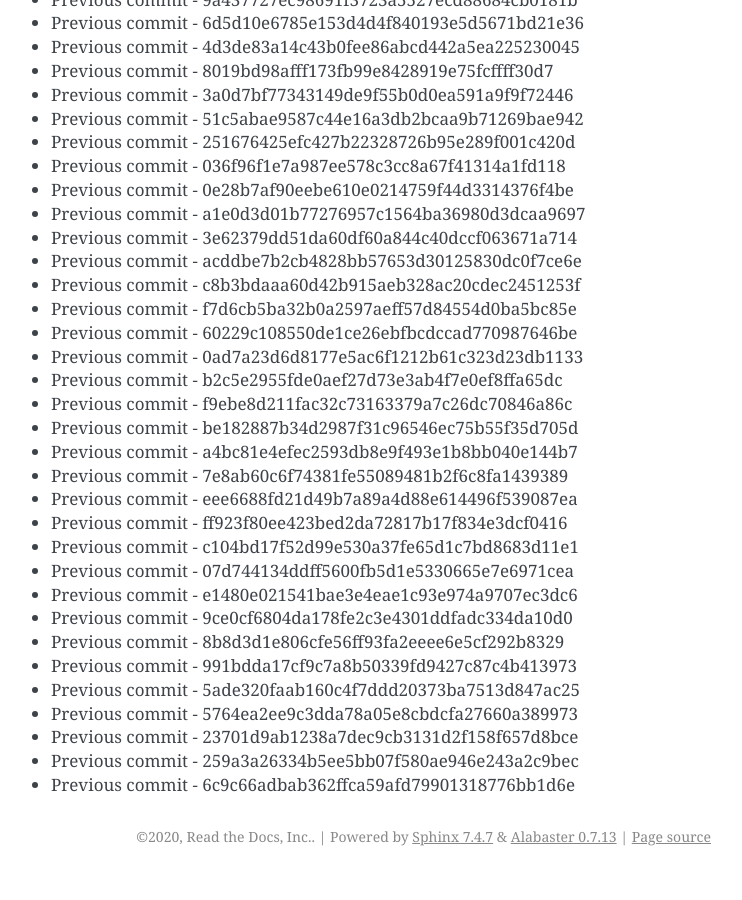
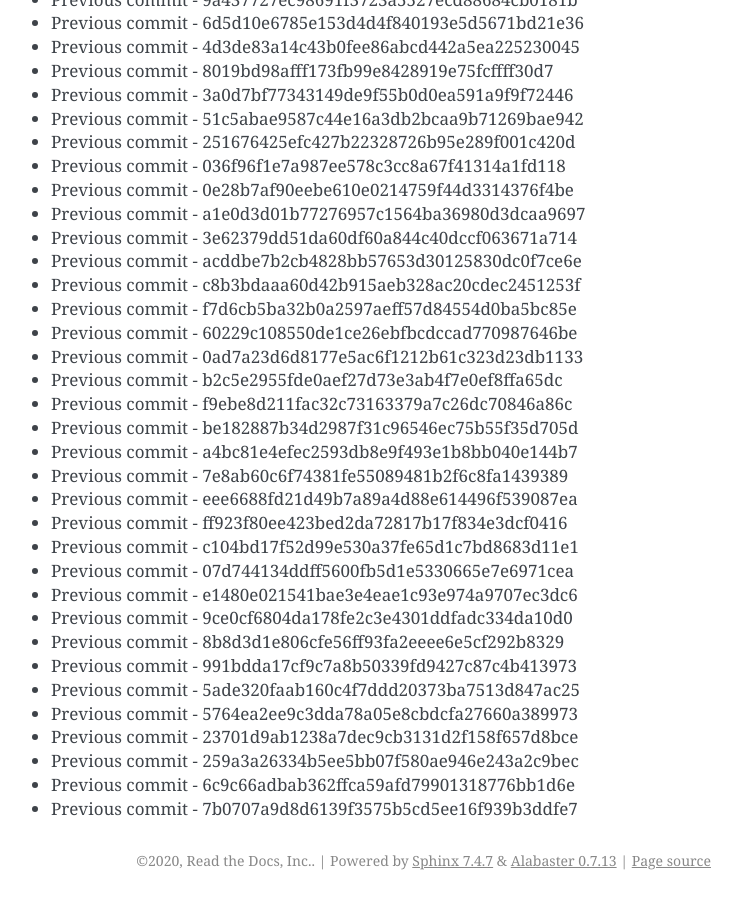
Before and after one commit to readthedocs/rtd-git-stresstest, a Sphinx documentation site: the page built from docs/updates.rst, in a window 1280 px wide and 900 px high, scrolled down 46798 px. Shown: the whole window, without its empty margins (399-1141 px from the left). Built offline with Sphinx 7.4.7, drawn with Linux system fonts in a browser that asks for light colours; before the commit the page ends 47674 px from its top, so only the background shows below that.

Commit message:
Generating commit from previous: 7b0707a9d8d6139f3575b5cd5ee16f939b3ddfe7

```diff
--- a/docs/updates.rst
+++ b/docs/updates.rst
@@ -1998,3 +1998,4 @@ It can be tested for any performance characteristics.
 * Previous commit - 23701d9ab1238a7dec9cb3131d2f158f657d8bce
 * Previous commit - 259a3a26334b5ee5bb07f580ae946e243a2c9bec
 * Previous commit - 6c9c66adbab362ffca59afd79901318776bb1d6e
+* Previous commit - 7b0707a9d8d6139f3575b5cd5ee16f939b3ddfe7
```
